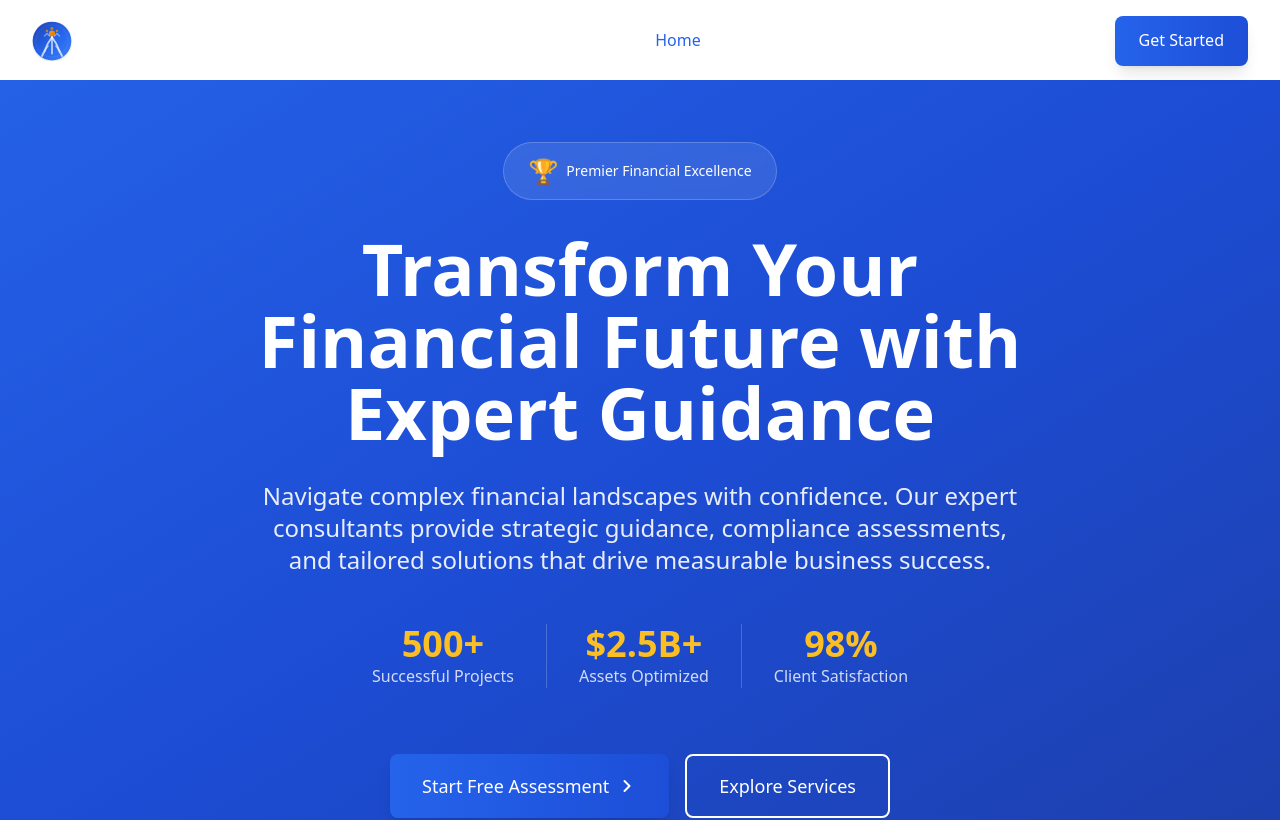
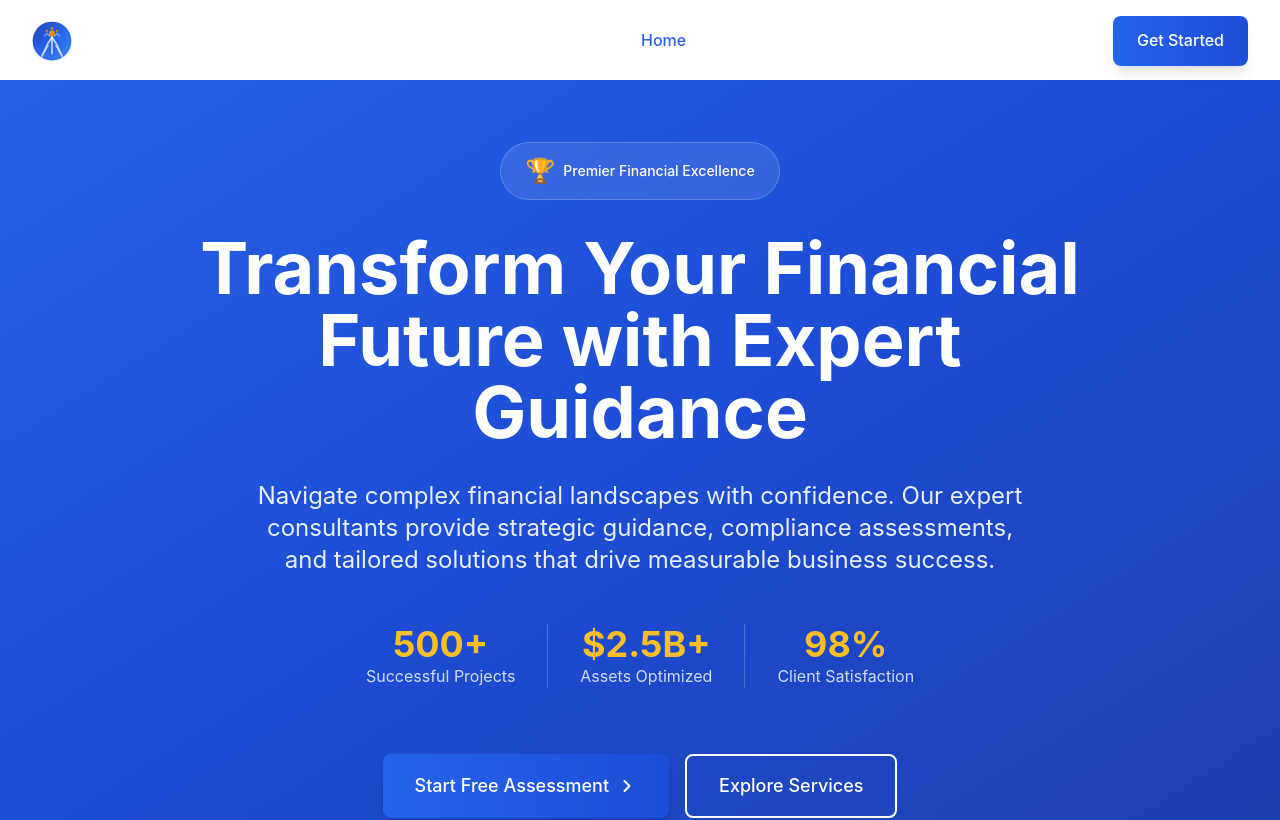
Before and after one commit to joseph6579/scale-with-mizizi, a React (Vite) app: page / in a window 1280 px wide. Shown: the top 820 px of the page. Built offline with nearby package versions, Linux system fonts and the light colour scheme.

Commit message:
Updated index.css

```diff
--- a/src/index.css
+++ b/src/index.css
@@ -12,7 +12,8 @@
   }
 
   body {
-    font-family: 'Manrope', system-ui, -apple-system, sans-serif;
+    /* font-family: 'Manrope', system-ui, -apple-system, sans-serif; */
+    font-family: 'Manrope', 'Lora', -apple-system, sans-serif;
     line-height: 1.6;
     color: #1e293b;
     background-color: #ffffff;
```
